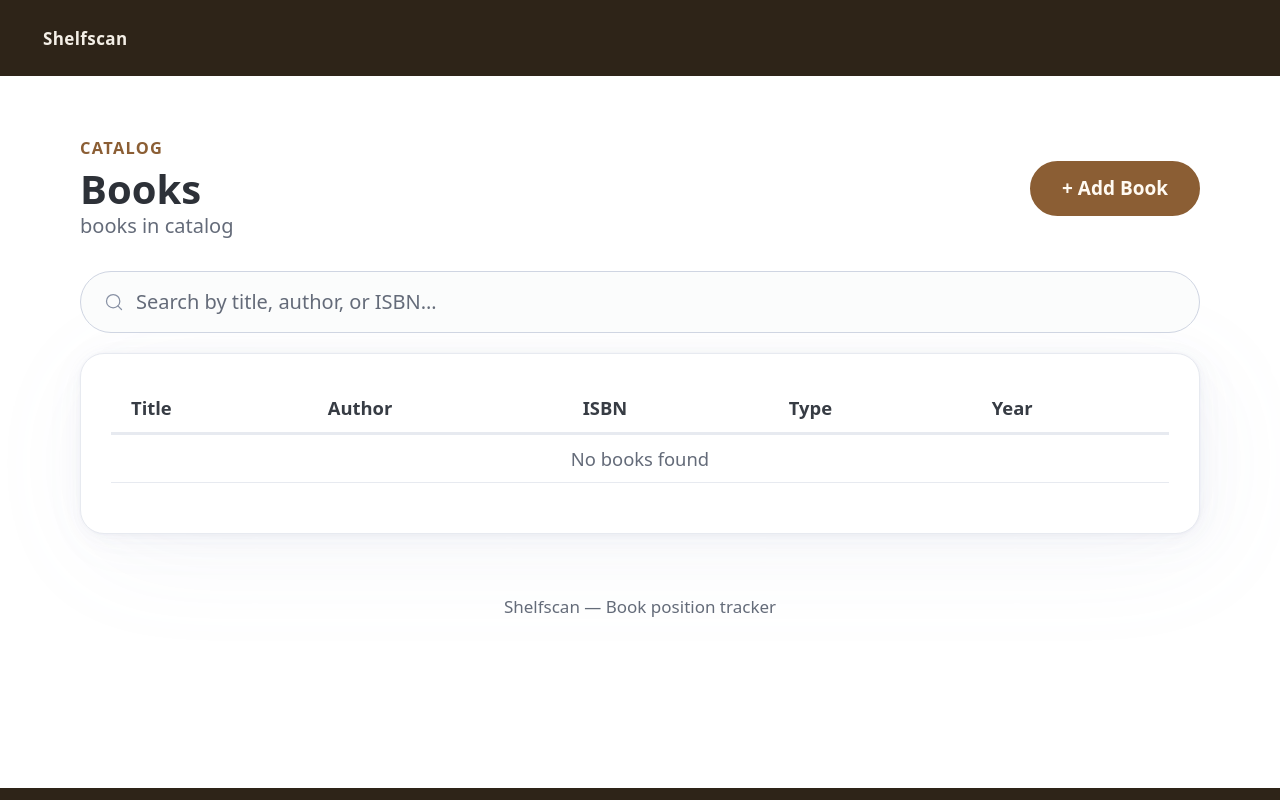
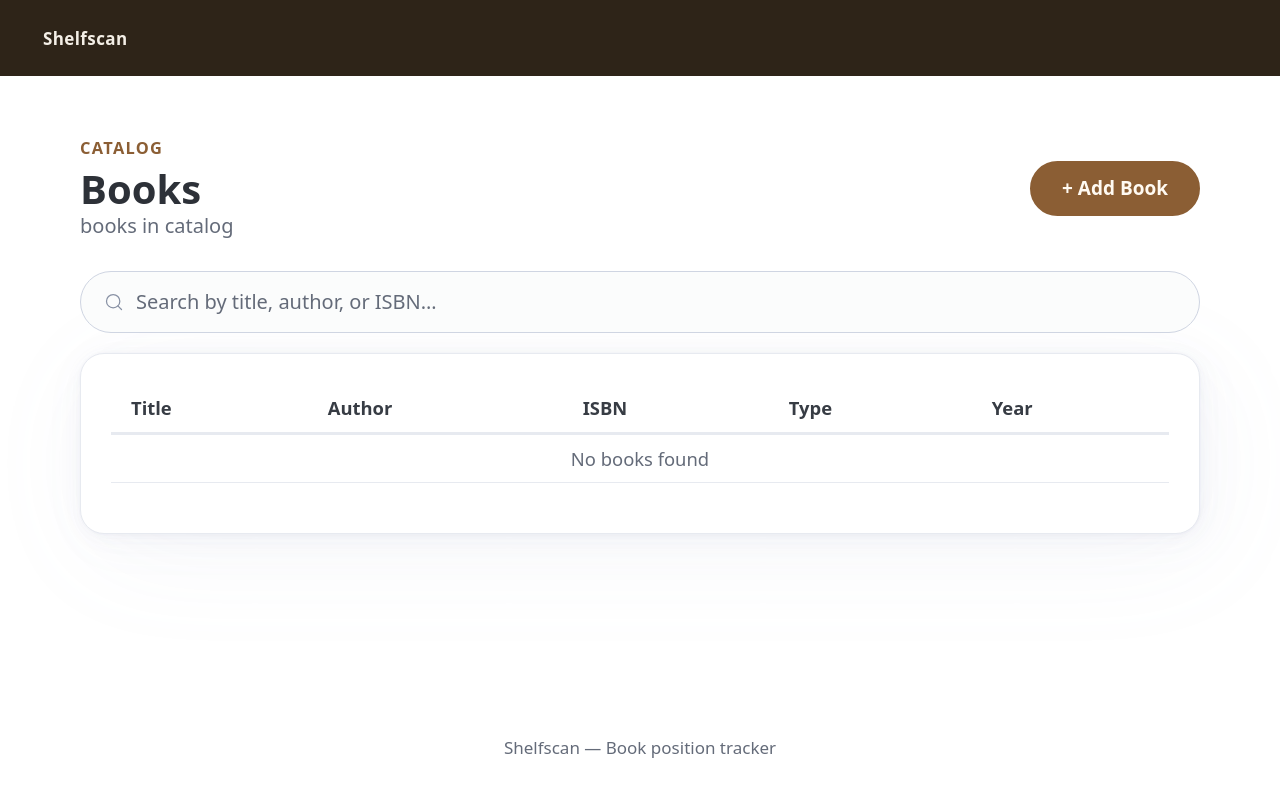
Before and after one commit to cavenditti/invenioScan-backend, a FastAPI app: template invenioscan/templates/books.html in a window 1280 px wide. Run offline with FastAPI, Linux system fonts and the light colour scheme; the template is opened without the code that fills it, so the values that code supplies are empty; some libraries are stand-ins or nearby versions.

Commit message:
fix: footer positioning and page height

```diff
--- a/invenioscan/static/css/style.css
+++ b/invenioscan/static/css/style.css
@@ -27,7 +27,15 @@ html {
 body {
   background: var(--pico-background-color);
   color: var(--pico-color);
-  min-height: calc(100vh - 12px);
+  min-height: 100vh;
+  min-height: 100dvh;
+  display: flex;
+  flex-direction: column;
+}
+
+main.container {
+  flex: 1 0 auto;
+  width: 100%;
 }
 
 /* ── Nav ── */
```
